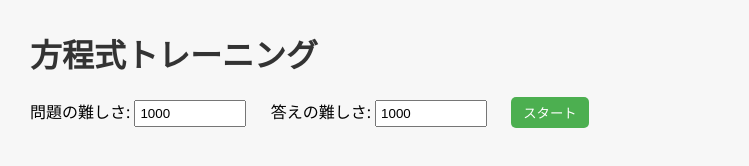
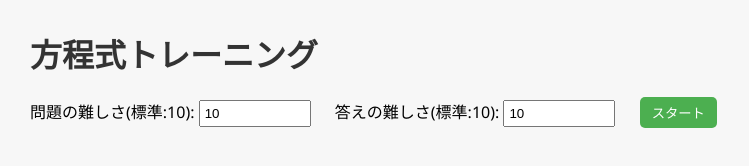
Before and after one commit to yss19411208/linear-equation, a plain HTML site: page index.html in a window 1280 px wide. Shown: the whole page, without its empty margins (0-749 px from the left). Drawn offline with Linux system fonts and the light colour scheme.

Commit message:
change the main number

```diff
--- a/index.html
+++ b/index.html
@@ -56,8 +56,8 @@
 <body>
   <h1>方程式トレーニング</h1>
   <div>
-    <label>問題の難しさ: <input type="number" id="diff" value="1000"></label>
-    <label>答えの難しさ: <input type="number" id="a_diff" value="1000"></label>
+    <label>問題の難しさ(標準:10): <input type="number" id="diff" value="10"></label>
+    <label>答えの難しさ(標準:10): <input type="number" id="a_diff" value="10"></label>
     <button onclick="nextQuestion()">スタート</button>
   </div>
 
```
